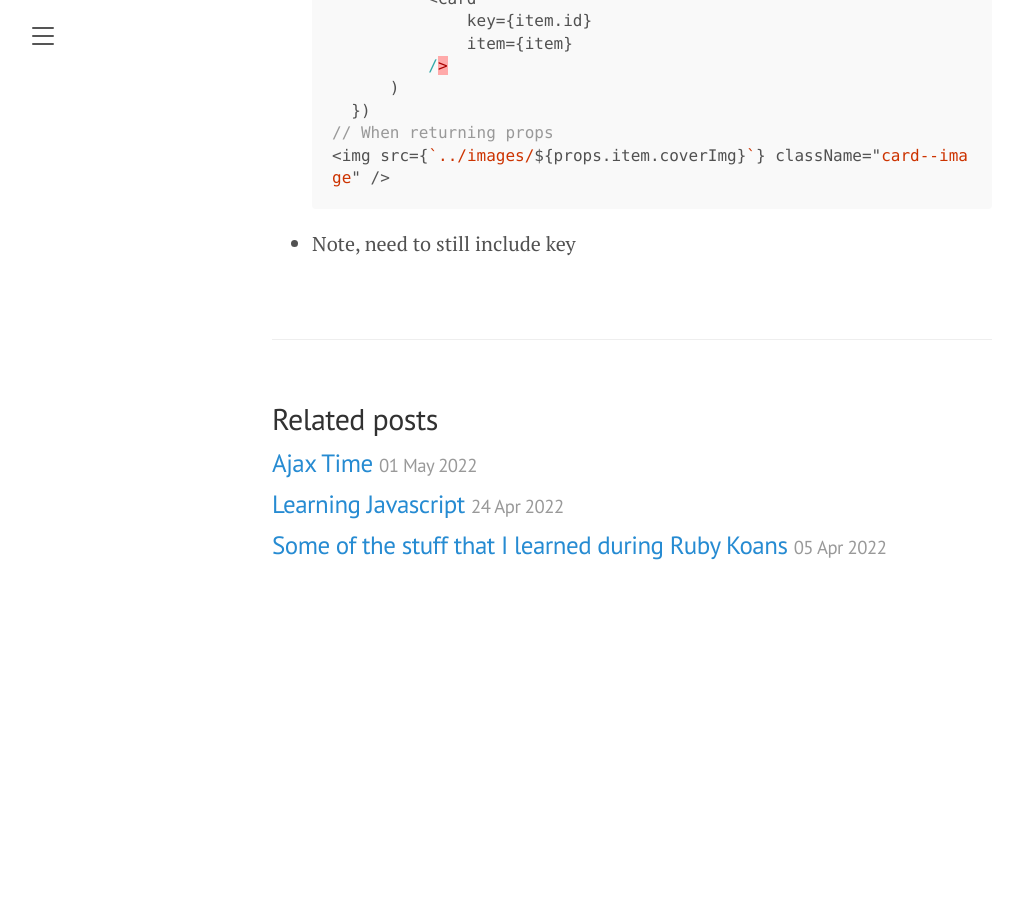
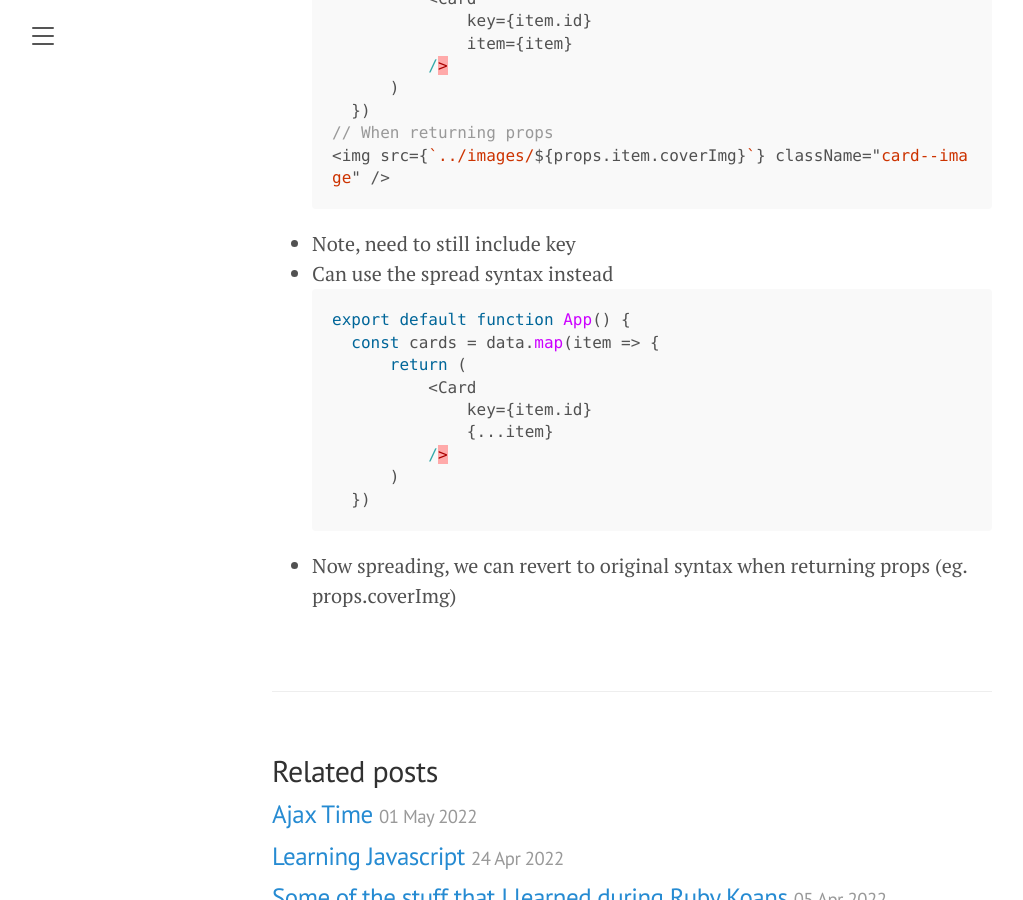
Before and after one commit to cmeggs0/til, a Jekyll site: the page built from _posts/2022-05-03-learning-react.md, in a window 1280 px wide and 900 px high, scrolled down 4437 px. Shown: the whole window, without its empty margins (8-1031 px from the left). Built offline with Jekyll 4.4.1, drawn with Linux system fonts in a browser that asks for light colours; our own code applies the rules of GitHub Pages for plain Markdown files; before the commit the page ends 5059 px from its top, so only the background shows below that.

Commit message:
Update 2022-05-03-learning-react.md

````diff
--- a/_posts/2022-05-03-learning-react.md
+++ b/_posts/2022-05-03-learning-react.md
@@ -161,3 +161,16 @@ export default function App() {
 <img src={`../images/${props.item.coverImg}`} className="card--image" />
 ```
 - Note, need to still include key
+- Can use the spread syntax instead
+```js
+export default function App() {
+    const cards = data.map(item => {
+        return (
+            <Card
+                key={item.id}
+                {...item}
+            />
+        )
+    })
+```
+- Now spreading, we can revert to original syntax when returning props (eg. props.coverImg)
````
